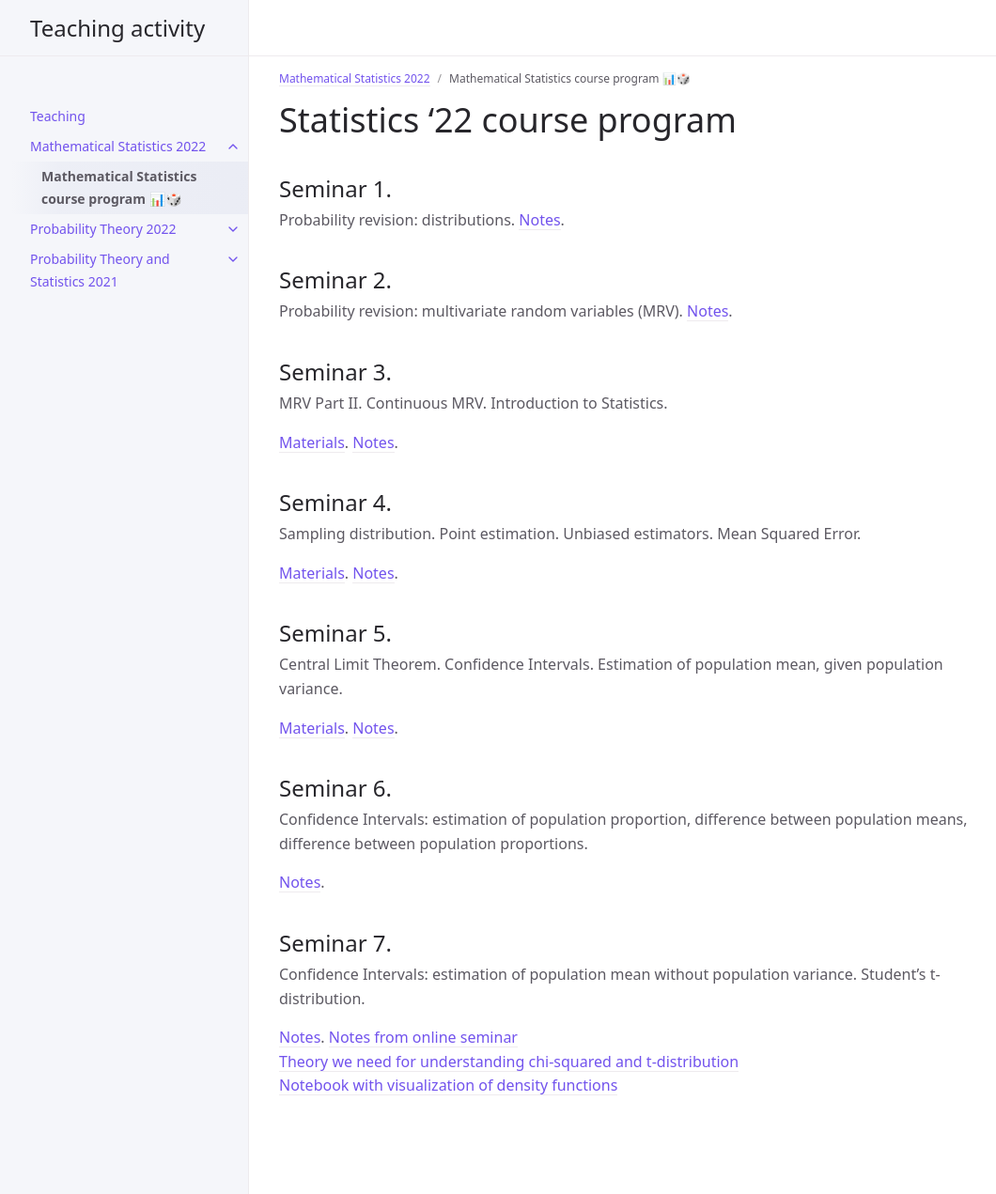
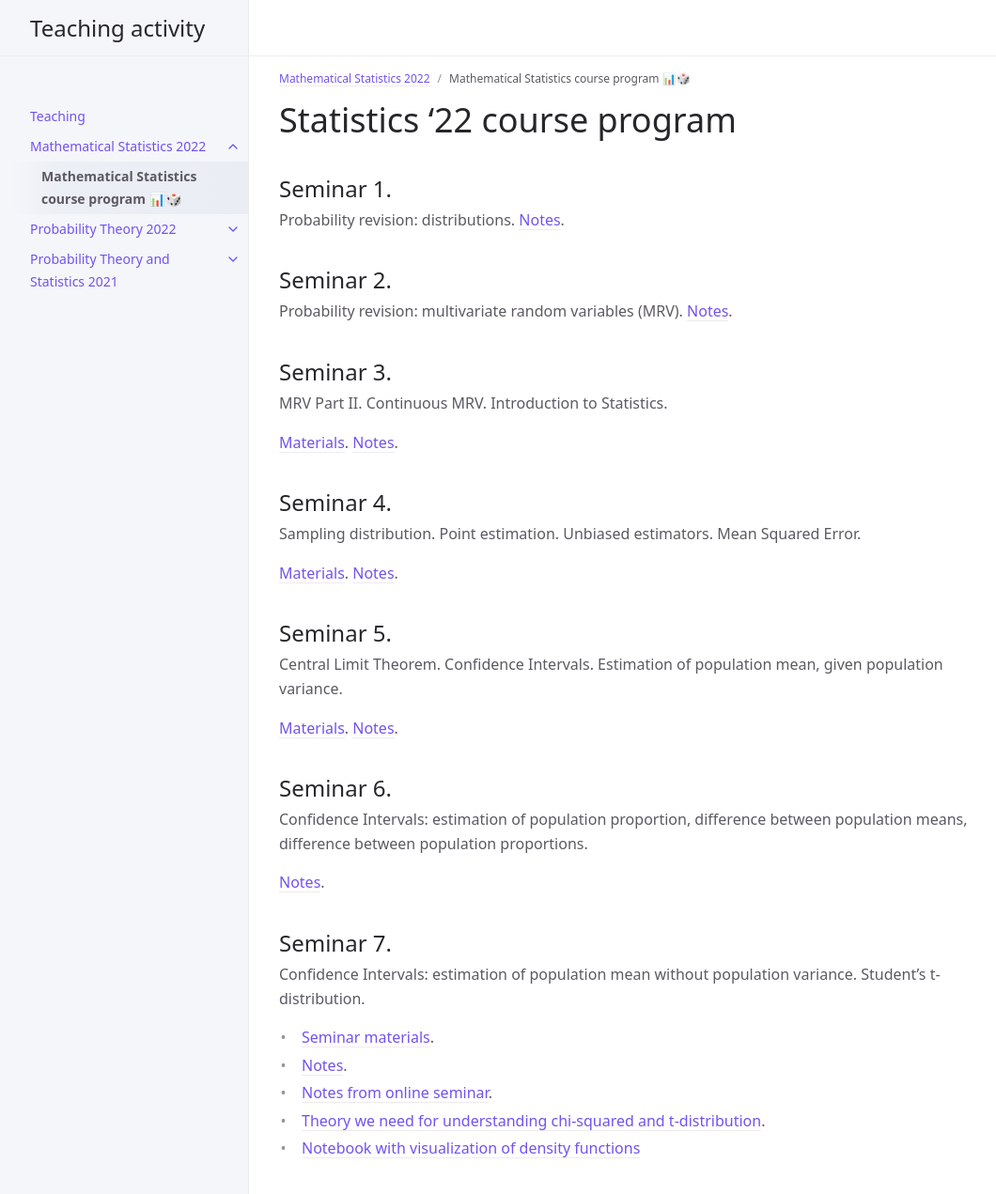
Before and after one commit to glkarpov/glkarpov.github.io, a Jekyll site: the page built from hse_prob_stat_22/stat_program.md, in a window 1280 px wide and 1284 px high. Shown: the top 1271 px of the window at 94% size, without its empty margins (107-1167 px from the left). Built offline with Jekyll 4.4.1, drawn with Linux system fonts in a browser that asks for light colours; our own code applies the rules of GitHub Pages for plain Markdown files; a script that is not in the unit is left out.

Commit message:
seminar 7 added

```diff
--- a/hse_prob_stat_22/stat_program.md
+++ b/hse_prob_stat_22/stat_program.md
@@ -48,6 +48,8 @@ Confidence Intervals: estimation of population proportion, difference between po
 
 Confidence Intervals: estimation of population mean without population variance. Student's t-distribution.
 
-[Notes](./notes/seminar7_notes.pdf). [Notes from online seminar](./notes/seminar7_online_notes.pdf)
-[Theory we need for understanding chi-squared and t-distribution](/hse_prob_stat_shared/materials/chi_squared_t_theory.pdf)
-[Notebook with visualization of density functions](/hse_prob_stat_shared/notebooks/t_chi2_density.ipynb)
+* [Seminar materials](./materials/mdi_ms_seminar7.pdf).
+* [Notes](./notes/seminar7_notes.pdf).
+* [Notes from online seminar](./notes/seminar7_online_notes.pdf).
+* [Theory we need for understanding chi-squared and t-distribution](/hse_prob_stat_shared/materials/chi_squared_t_theory.pdf).
+* [Notebook with visualization of density functions](/hse_prob_stat_shared/notebooks/t_chi2_density.ipynb)
```
Also changed, not shown: 1 other file.
